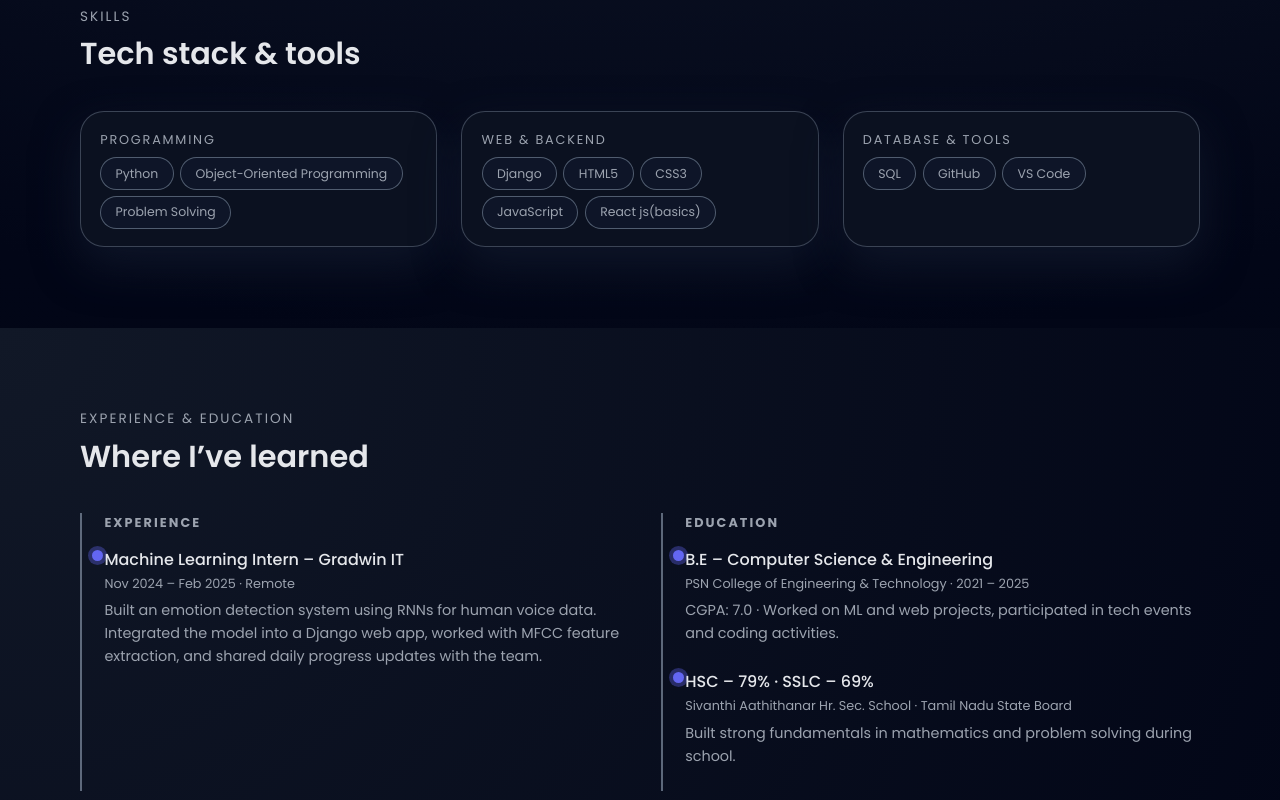
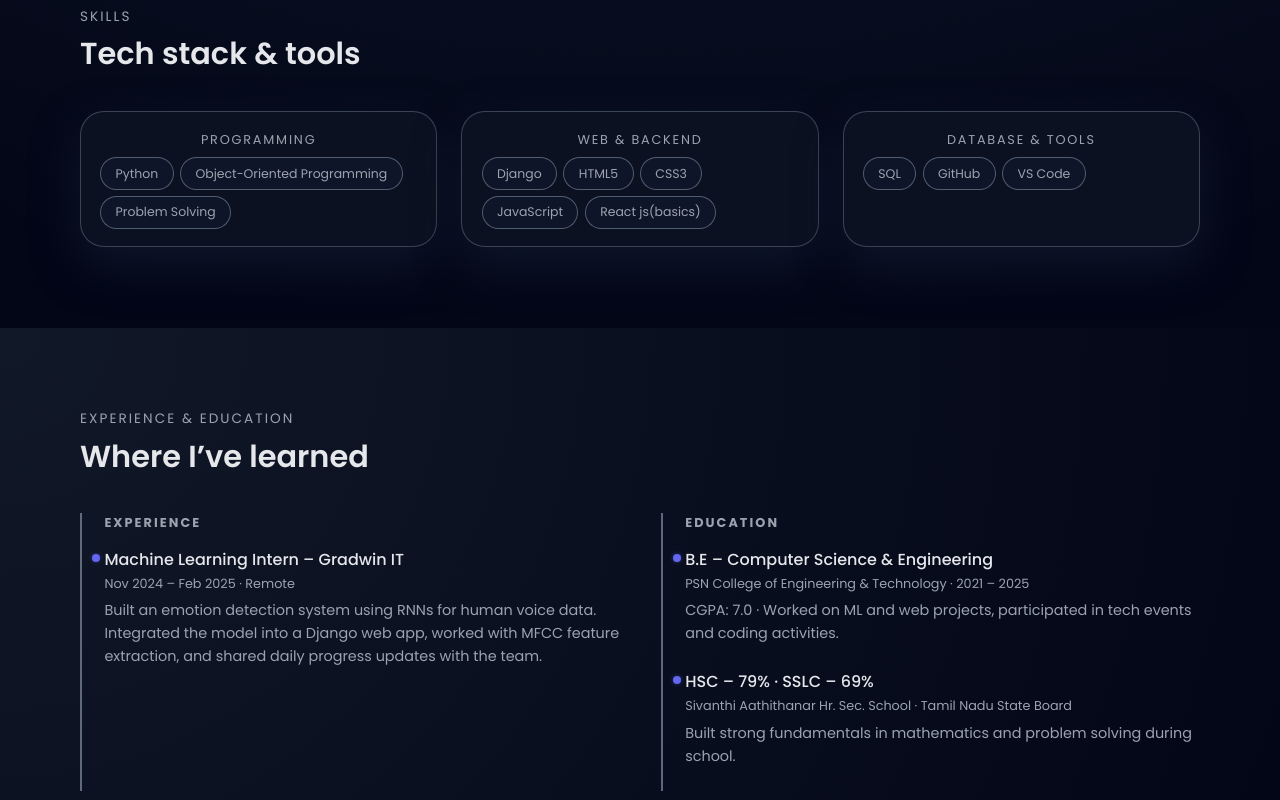
Before and after one commit to senthur1606/senthur-portfolio, a plain HTML site: page index.html in a window 1280 px wide. Shown: the part 1460-2260 px from the top of the page. Drawn offline with Linux system fonts and the light colour scheme.

Commit message:
change quick mesg card

```diff
--- a/assets/css/style.css
+++ b/assets/css/style.css
@@ -19,10 +19,13 @@
 
 html {
   scroll-behavior: smooth;
+  padding: 0;
+  margin: 0;
 }
 
 body {
   margin: 0;
+  padding: 0;
   font-family: "Poppins", system-ui, -apple-system, BlinkMacSystemFont, sans-serif;
   background: radial-gradient(circle at top, #1e293b 0, #020617 40%, #000 100%);
   color: var(--text);
@@ -342,12 +345,20 @@ body {
   letter-spacing: 0.14em;
   color: var(--muted);
   margin: 0 0 0.4rem;
+  text-align: center;
 }
 
 .card__text {
   margin: 0;
   font-size: 0.9rem;
 }
+
+.form__note {
+    text-align: center;
+    width: 100%;
+    display: block;
+}
+
 
 /* Skills */
 
@@ -402,14 +413,16 @@ body {
 
 .timeline__dot {
   position: absolute;
-  left: -0.78rem;
-  top: 0.2rem;
-  width: 11px;
-  height: 11px;
+  left: -0.75rem;
+  top: 0.45rem;
+  width: 8px;
+  height: 8px;
   border-radius: 999px;
   background: var(--accent);
-  box-shadow: 0 0 0 4px rgba(99, 102, 241, 0.35);
+  box-shadow: 0 0 4px rgba(99, 102, 241, 0.4);
 }
+
+
 
 .timeline__role {
   margin: 0;
@@ -589,7 +602,8 @@ body {
 
 .footer {
   border-top: 1px solid rgba(148, 163, 184, 0.4);
-  padding: 1.4rem 0 1.8rem;
+  margin: 0;
+  padding: 1.4rem 0 ;
   font-size: 0.85rem;
   color: var(--muted);
 }
```
